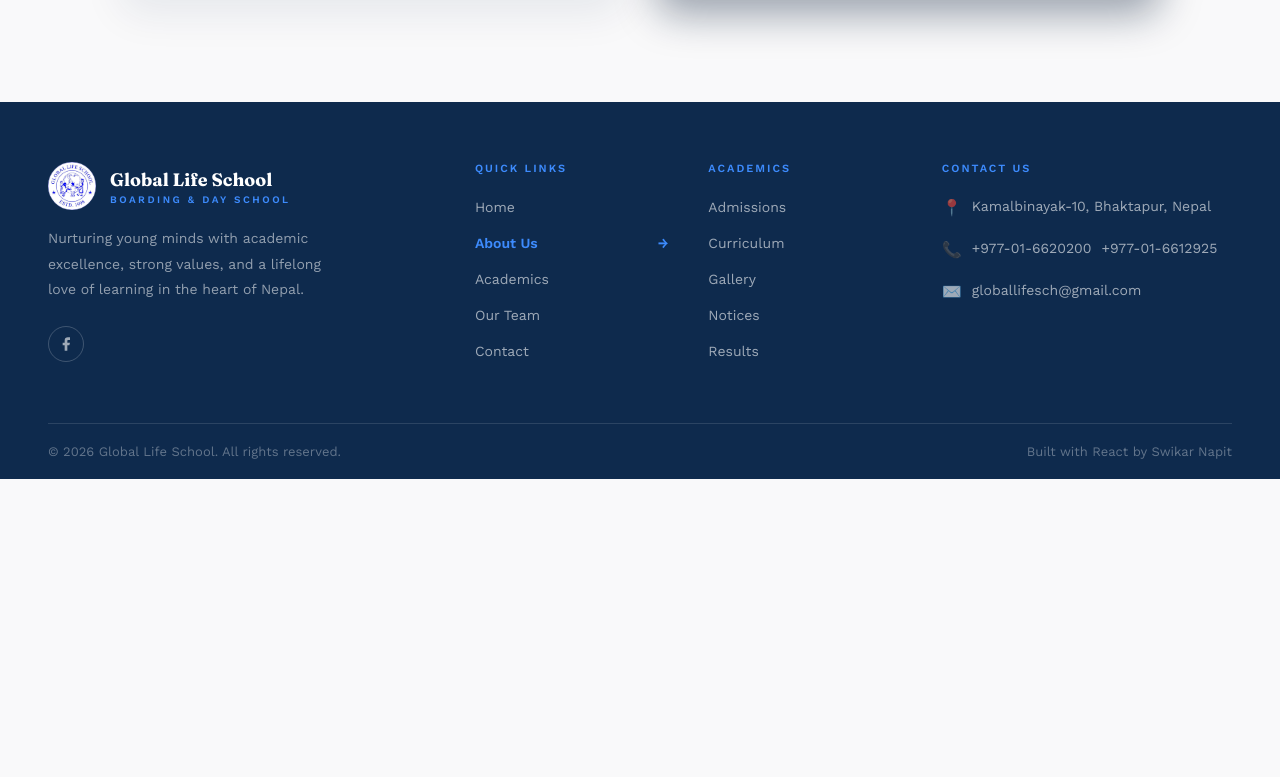
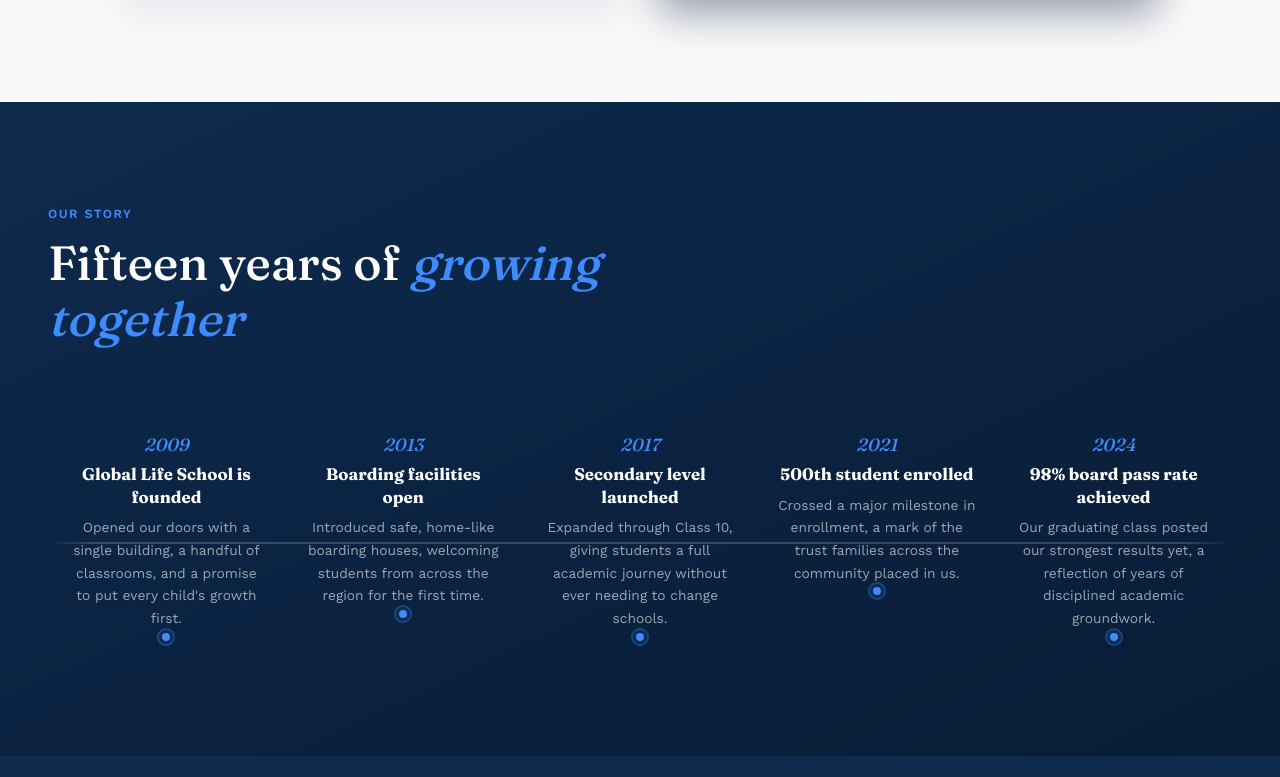
Before and after one commit to swikar-napit/globallife-web, a React (Vite) app: page /about in a window 1280 px wide. Shown: the part 1163-1940 px from the top of the page. Before the commit the page ends 1642 px from the top, so only its background shows below. Built offline with nearby package versions, Linux system fonts and the light colour scheme.

Commit message:
our story

```diff
--- a/src/pages/About.css
+++ b/src/pages/About.css
@@ -180,7 +180,7 @@
 
 .mv-eyebrow {
   display: block;
-  color: var(--navy, #0E2A4D);
+  color: var(--navy);
   font-size: 0.78rem;
   font-weight: 700;
   letter-spacing: 1.5px;
@@ -192,13 +192,13 @@
   font-family: 'Fraunces', serif;
   font-size: clamp(2rem, 1.5rem + 2.4vw, 3rem);
   font-weight: 500;
-  color: var(--navy, #0E2A4D);
+  color: var(--navy);
   line-height: 1.15;
 }
 
 .mv-heading em {
   font-style: italic;
-  color: var(--navy, #0E2A4D);
+  color: var(--navy);
   font-weight: 500;
 }
 
@@ -302,3 +302,162 @@
     grid-template-columns: 1fr;
   }
 }
+/* =================================*********
+   OUR STORY — horizontal timeline
+========================================= */
+.story-section {
+  background: linear-gradient(155deg, var(--navy) 0%, var(--navy-deep) 100%);
+  padding: clamp(64px, 9vw, 104px) clamp(24px, 5vw, 48px);
+}
+
+.story-section .mv-eyebrow {
+  color: var(--blue-accent);
+}
+
+.story-section .mv-heading {
+  color: #fff;
+}
+
+.story-section .mv-heading em {
+  color: var(--blue-accent);
+}
+
+.story-inner {
+  max-width: 1200px;
+  margin: 0 auto;
+}
+
+.story-timeline {
+  position: relative;
+  display: flex;
+  align-items: stretch;
+  margin-top: clamp(56px, 8vw, 88px);
+  overflow-x: auto;
+  padding-bottom: 8px;
+}
+
+.story-line {
+  position: absolute;
+  left: 0;
+  right: 0;
+  top: 50%;
+  height: 2px;
+  transform: translateY(-50%);
+  background: linear-gradient(90deg, rgba(255, 255, 255, 0) 0%, rgba(255, 255, 255, 0.18) 4%, rgba(255, 255, 255, 0.18) 96%, rgba(255, 255, 255, 0) 100%);
+}
+
+.story-item {
+  position: relative;
+  flex: 1 1 0;
+  min-width: 200px;
+  display: flex;
+  flex-direction: column;
+  align-items: center;
+  padding: 0 clamp(10px, 1.5vw, 20px);
+}
+
+.story-item--top {
+  justify-content: flex-end;
+}
+
+.story-item--bottom {
+  justify-content: flex-start;
+}
+
+.story-item--top .story-content {
+  order: 1;
+  margin-bottom: 28px;
+}
+
+.story-item--top .story-dot {
+  order: 2;
+}
+
+.story-item--bottom .story-dot {
+  order: 1;
+}
+
+.story-item--bottom .story-content {
+  order: 2;
+  margin-top: 28px;
+}
+
+.story-dot {
+  width: 14px;
+  height: 14px;
+  border-radius: 50%;
+  background: var(--blue-accent);
+  border: 3px solid var(--navy);
+  box-shadow: 0 0 0 2px rgba(61, 139, 253, 0.35);
+  flex: 0 0 auto;
+}
+
+.story-content {
+  text-align: center;
+  max-width: 220px;
+}
+
+.story-year {
+  display: block;
+  font-family: 'Fraunces', serif;
+  font-style: italic;
+  font-size: 1.1rem;
+  color: var(--blue-accent);
+  margin-bottom: 8px;
+}
+
+.story-title {
+  font-family: 'Fraunces', serif;
+  font-size: 1.05rem;
+  font-weight: 700;
+  color: #fff;
+  margin-bottom: 8px;
+  line-height: 1.35;
+}
+
+.story-text {
+  font-size: 0.86rem;
+  line-height: 1.65;
+  color: rgba(255, 255, 255, 0.6);
+}
+
+@media (max-width: 900px) {
+  .story-timeline {
+    flex-direction: column;
+    overflow-x: visible;
+  }
+
+  .story-line {
+    left: 20px;
+    right: auto;
+    top: 0;
+    bottom: 0;
+    width: 2px;
+    height: auto;
+    background: linear-gradient(180deg, rgba(255, 255, 255, 0) 0%, rgba(255, 255, 255, 0.18) 4%, rgba(255, 255, 255, 0.18) 96%, rgba(255, 255, 255, 0) 100%);
+  }
+
+  .story-item,
+  .story-item--top,
+  .story-item--bottom {
+    flex-direction: row;
+    align-items: flex-start;
+    justify-content: flex-start;
+    padding: 0 0 40px 0;
+    min-width: 0;
+  }
+
+  .story-item--top .story-content,
+  .story-item--bottom .story-content {
+    order: 2;
+    margin: 0 0 0 24px;
+    text-align: left;
+    max-width: none;
+  }
+
+  .story-item--top .story-dot,
+  .story-item--bottom .story-dot {
+    order: 1;
+    margin-top: 4px;
+  }
+}
--- a/src/pages/About.jsx
+++ b/src/pages/About.jsx
@@ -1,6 +1,34 @@
 import { Link } from "react-router"
 import "./About.css"
 import crest from "../assets/global.jpg"
+
+const milestones = [
+  {
+    year: "2009",
+    title: "Global Life School is founded",
+    text: "Opened our doors with a single building, a handful of classrooms, and a promise to put every child's growth first.",
+  },
+  {
+    year: "2013",
+    title: "Boarding facilities open",
+    text: "Introduced safe, home-like boarding houses, welcoming students from across the region for the first time.",
+  },
+  {
+    year: "2017",
+    title: "Secondary level launched",
+    text: "Expanded through Class 10, giving students a full academic journey without ever needing to change schools.",
+  },
+  {
+    year: "2021",
+    title: "500th student enrolled",
+    text: "Crossed a major milestone in enrollment, a mark of the trust families across the community placed in us.",
+  },
+  {
+    year: "2024",
+    title: "98% board pass rate achieved",
+    text: "Our graduating class posted our strongest results yet, a reflection of years of disciplined academic groundwork.",
+  },
+]
 
 function About() {
   return (
@@ -9,7 +37,7 @@ function About() {
         <div className="about-hero-content">
           <span className="about-hero-eyebrow">Our Story & Values</span>
           <h1 className="about-hero-heading">
-            About <em>Global Life School</em>
+            About <em>Global Life</em> School
           </h1>
           <p className="about-hero-subtext">
             A boarding and day school dedicated to academic excellence,
@@ -82,6 +110,34 @@ function About() {
           </div>
         </div>
       </section>
+      <section className="story-section">
+        <div className="story-inner">
+          <div className="mv-intro">
+            <span className="mv-eyebrow">Our Story</span>
+            <h2 className="mv-heading">
+              Fifteen years of <em>growing together</em>
+            </h2>
+          </div>
+
+          <div className="story-timeline">
+            <div className="story-line" aria-hidden="true"></div>
+
+            {milestones.map((m, index) => (
+              <div
+                className={`story-item ${index % 2 === 0 ? "story-item--left" : "story-item--right"}`}
+                key={m.year}
+              >
+                <div className="story-content">
+                  <span className="story-year">{m.year}</span>
+                  <h3 className="story-title">{m.title}</h3>
+                  <p className="story-text">{m.text}</p>
+                </div>
+                <div className="story-dot" aria-hidden="true"></div>
+              </div>
+            ))}
+          </div>
+        </div>
+      </section>
     </>
   )
 }
```
